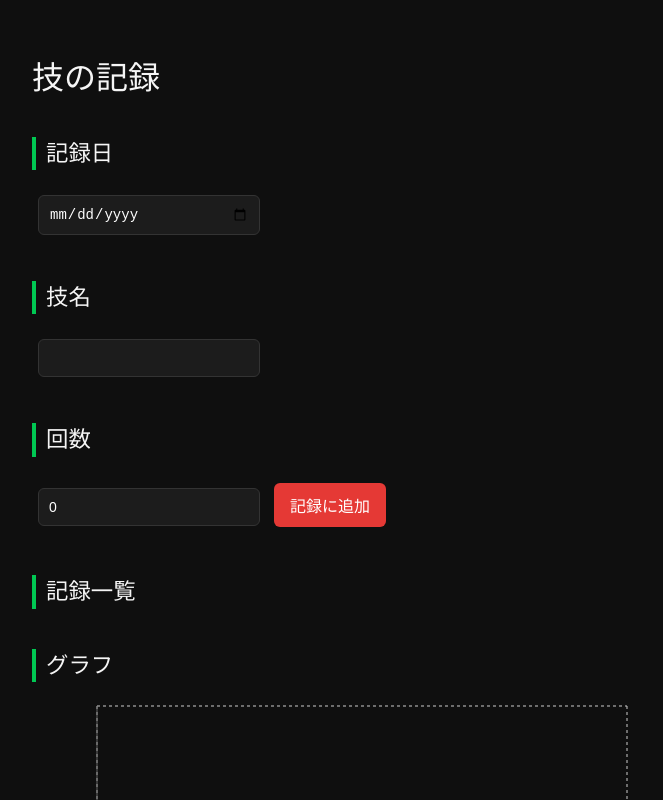
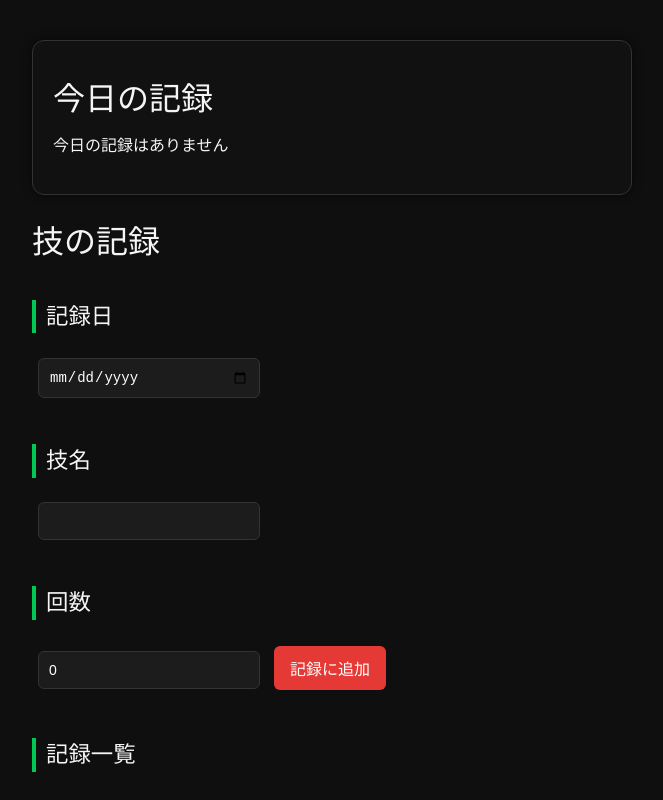
Before and after one commit to kdaito213/Ascendary-react, a React (Vite) app: page / in a window 1280 px wide. Shown: the top 800 px of the page, without its empty margins (308-971 px from the left). Built offline with nearby package versions, Linux system fonts and the light colour scheme.

Commit message:
feature/dashboard

```diff
--- a/src/App.css
+++ b/src/App.css
@@ -116,6 +116,17 @@ button:last-child:hover{
   border-radius:12px;
 }
 
+.dashboard-card{
+  background: #111;
+  border: 1px solid #333;
+  border-radius: 12px;
+
+  padding: 20px;
+  margin-bottom: 30px;
+
+  box-shadow: 0 0 10px rgba(0,0,0,0.6);
+}
+
 /* ===== スマホ対応 ===== */
 
 @media(max-width:600px){
--- a/src/App.jsx
+++ b/src/App.jsx
@@ -2,6 +2,7 @@ import { useState , useEffect } from 'react'
 import './App.css'
 import Add from './Add.jsx'
 import Graph from "./Graph.jsx"
+import Dashboard from "./Dashboard.jsx"
 
 // localStorage.clear
 
@@ -116,6 +117,7 @@ function App() {
 
   return(
     <div>
+      <Dashboard record={record}/>
       <Add onAdd={addRecord}/>
       <h2>記録一覧</h2>
       {list}
--- /dev/null
+++ b/src/Dashboard.jsx
@@ -0,0 +1,36 @@
+function Dashboard({record}){
+
+    function todayRecords(){
+        let todayRecord = []
+        const today = new Date().toISOString().slice(0,10)
+
+        for(let i=0; i<record.length;i++){
+            if(record[i].date == today){
+                todayRecord.push(record[i])
+            }
+        }
+
+        return todayRecord
+    }
+
+    let todayRecord = todayRecords()
+
+    let list = []
+    for (let i=0; i<todayRecord.length; i++) {
+                list.push(
+                    <div key={i}>
+                    {todayRecord[i].name}：{todayRecord[i].score}回
+                    </div>
+                )
+            }
+
+    return (
+        <div className="dashboard-card">
+            <h1>今日の記録</h1>
+            {list}
+            {todayRecord.length === 0 && <p>今日の記録はありません</p>}
+        </div>
+    )
+}
+
+export default Dashboard
```
